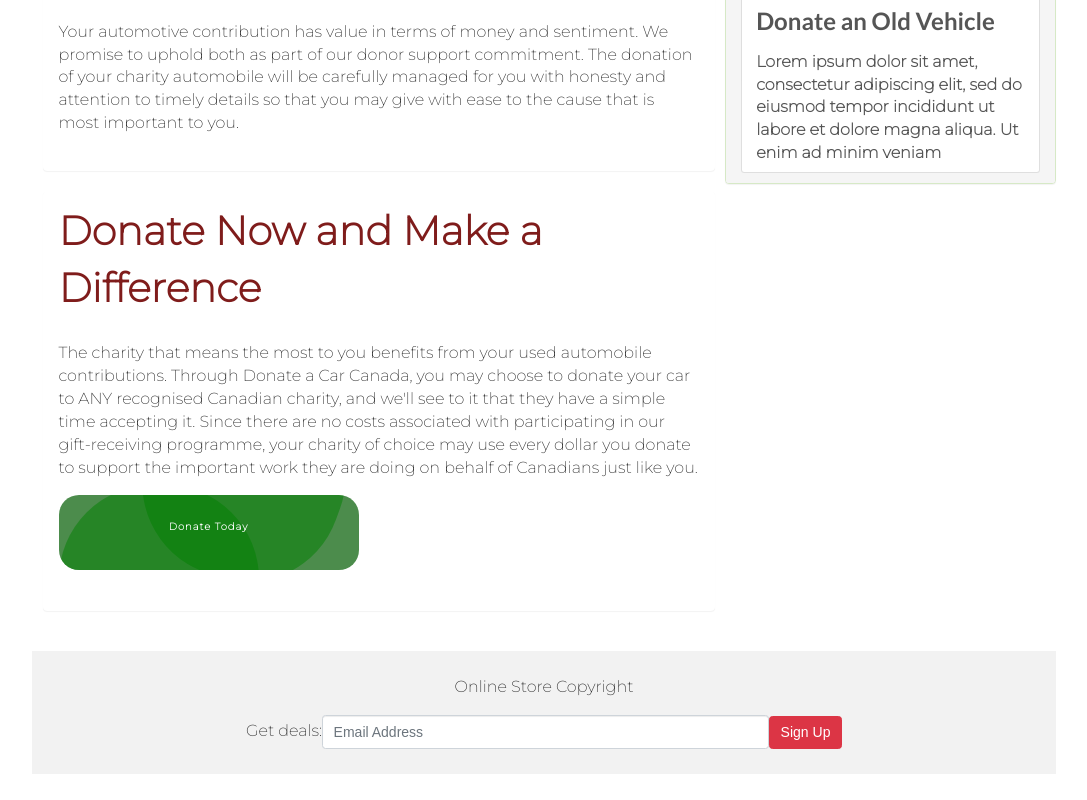
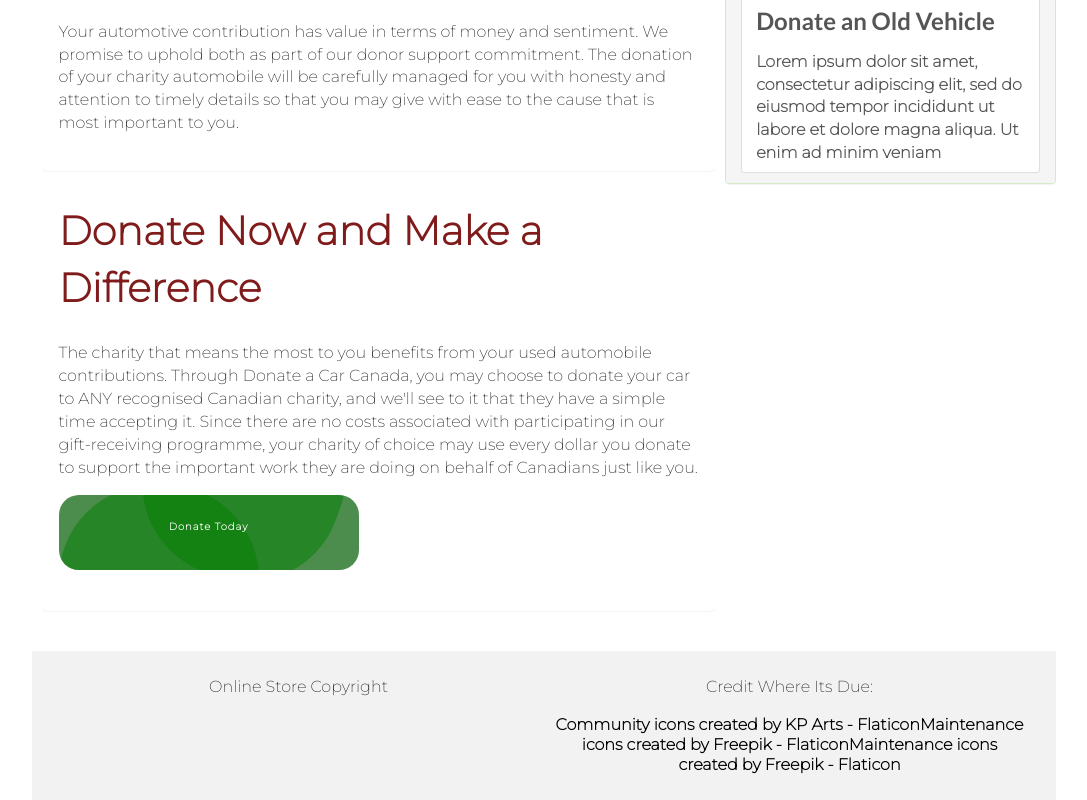
Before and after one commit to Fasih123456/goddt14, a React (Create React App) app: page / in a window 1280 px wide. Shown: the part 1190-1990 px from the top of the page, without its empty margins (96-1183 px from the left). Before the commit the page ends 1964 px from the top, so only its background shows below. Built offline with nearby package versions, Linux system fonts and the light colour scheme.

Commit message:
finished footer.js

```diff
--- a/src/pages/Footer.js
+++ b/src/pages/Footer.js
@@ -1,13 +1,20 @@
 import '../css/footer.css';
+import {Card, Button, Col, Container, Row} from 'react-bootstrap';
 
 const Footer = () => {
     return (
         <footer class="container-fluid text-center">
-            <p>Online Store Copyright</p>
-            <form class="form-inline">Get deals:
-                <input type="email" class="form-control" size="50" placeholder="Email Address" />
-                <button type="button" class="btn btn-danger">Sign Up</button>
-            </form>
+            <Container>
+                <Row>
+                    <Col>            <p>Online Store Copyright</p>  </Col>
+                    <Col>
+                    <p>Credit Where Its Due:</p>
+                    <a style={{color: "black"}} href="https://www.flaticon.com/free-icons/community" title="community icons">Community icons created by KP Arts - Flaticon</a>
+                    <a style={{color: "black"}} href="https://www.flaticon.com/free-icons/maintenance" title="maintenance icons">Maintenance icons created by Freepik - Flaticon</a>
+                    <a style={{color: "black"}} href="https://www.flaticon.com/free-icons/maintenance" title="maintenance icons">Maintenance icons created by Freepik - Flaticon</a>
+                    </Col>
+                </Row>
+            </Container>
         </footer>
     );
 }
```
